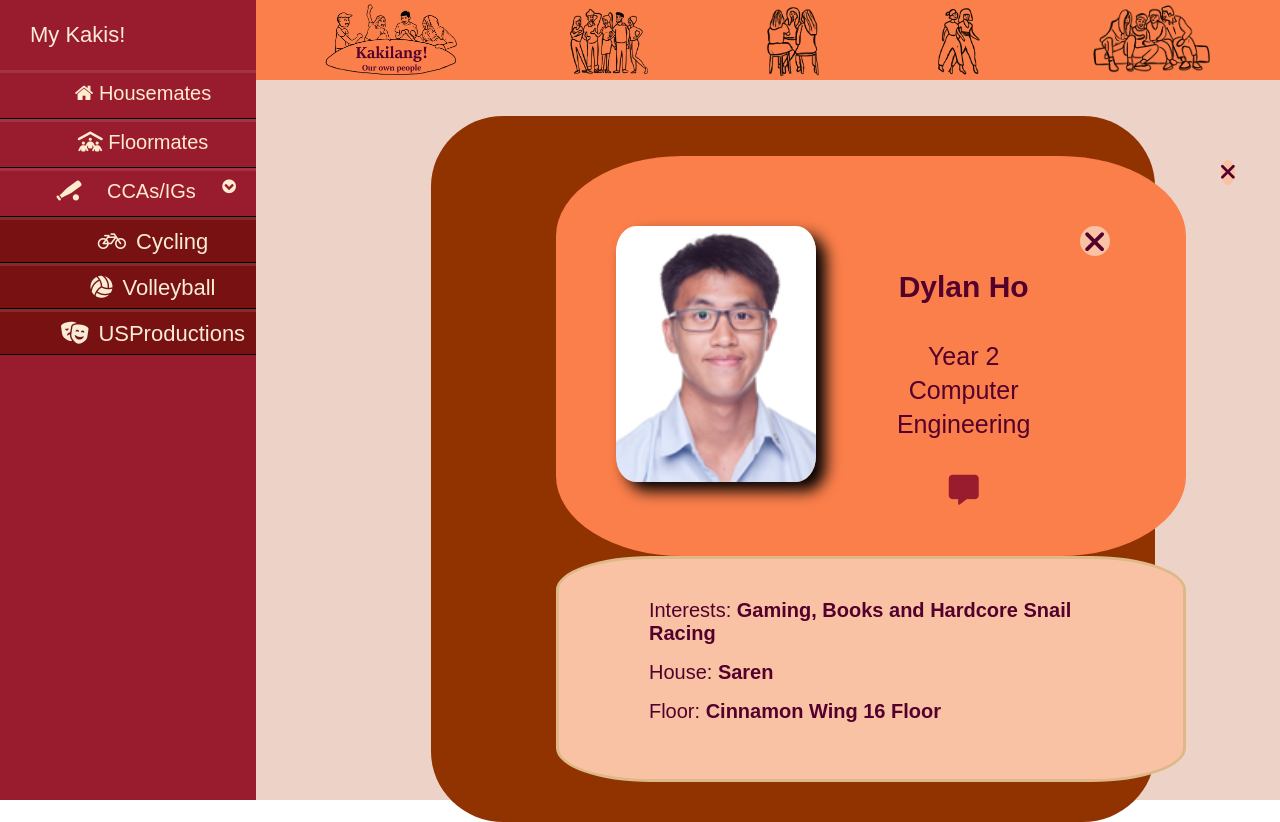
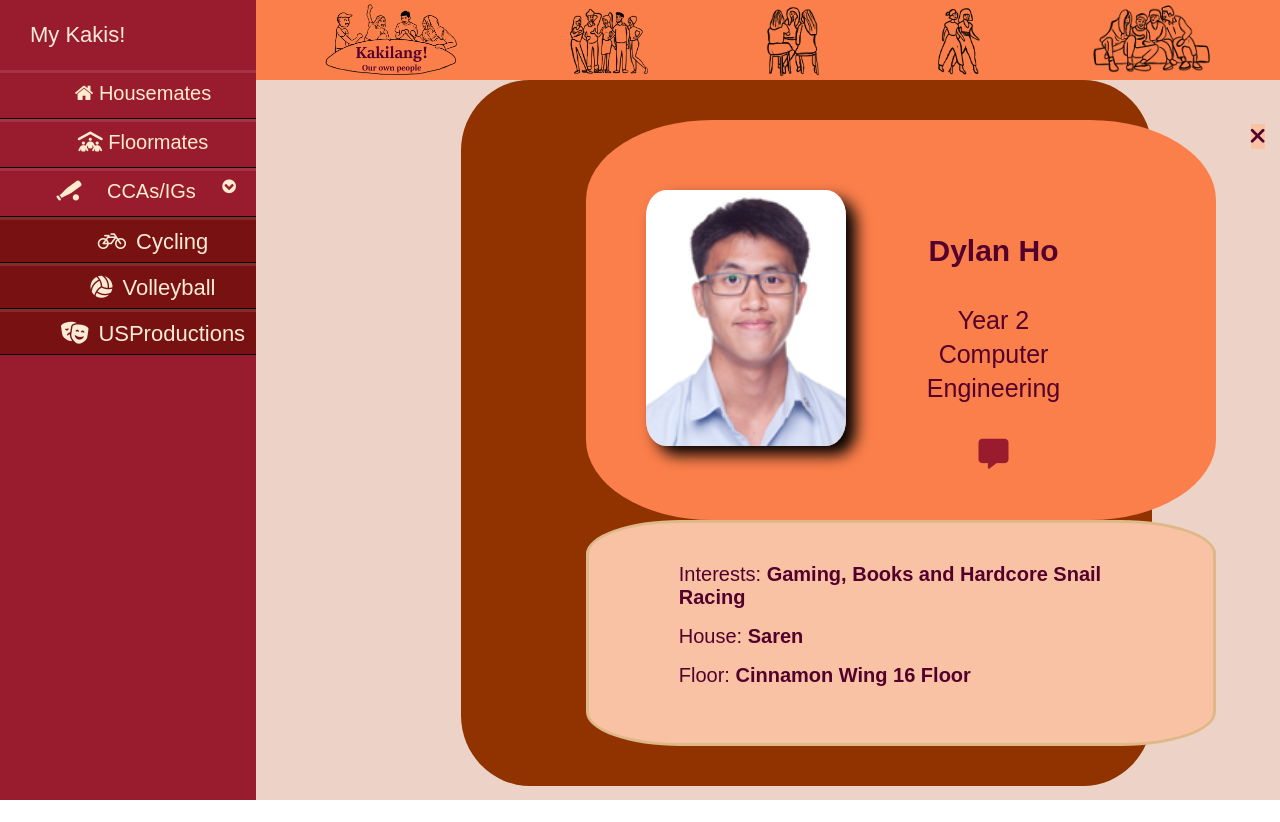
Before and after one commit to ChubbsBunns/Kakilang, a React (Create React App) app in the folder kakilang-web-app/: page /home/1 in a window 1280 px wide. After the commit the page ends 800 px from the top, so only its background shows below. Built offline with nearby package versions, Linux system fonts and the light colour scheme.

Commit message:
cancel button

```diff
--- a/kakilang-web-app/src/components/ProfilePage.component.css
+++ b/kakilang-web-app/src/components/ProfilePage.component.css
@@ -8,11 +8,11 @@
 .container-profile-page {
   width: 100%;
   height: 90%;
-
   justify-content: center;
   align-items: center;
-  max-width: 90%;
-  margin: auto;
+  max-width: 60vw;
+  margin:0%
+
 }
 
 .profile-box {
@@ -28,6 +28,7 @@
   position: relative;
   border-radius: 10%;
   max-width: 90%;
+  margin: 0%;
 }
 
 .image-name-box {
@@ -42,32 +43,26 @@
   border-radius: 20%;
   width: 700px;
   height: 400px;
+  max-height: 100%;
   margin: auto;
   max-width: 90%;
 }
 
-/*working for COLOUR ONLY*/
+
 .cancel-button {
   background-color: rgba(249, 194, 164, 1);
   color: rgba(83, 1, 44, 1);
   width: 30px;
   height: 30px;
-  border-radius: 50%;
 }
 
-.something > a{
-  background-color: rgba(249, 194, 164, 1);
-  color: rgba(83, 1, 44, 1);
-  width: 30px;
-  height: 30px;
-  border-radius: 50%;
-}
 
 .something > a:hover {
-  background-color: rgba(153, 28, 46, 1);
+  background-color: rgba(249, 194, 164, 1);
   color: black;
   border-radius: 0%;
   transition: 0.3s;
+  border: 2px solid rgba(83, 1, 44, 1);
 }
 
 .image-name-box > a:hover {
--- a/kakilang-web-app/src/components/ProfilePage.component.js
+++ b/kakilang-web-app/src/components/ProfilePage.component.js
@@ -22,10 +22,14 @@ function ProfilePage() {
               <a href="#" className="fa-solid fa-message"></a>
             </div>
           </span>
+          {/* This one is the one that works */}
+          {/*
           <a href="#" className="cancel-button">
             <i className="fa-solid fa-xmark"></i>
           </a>
+          */}
         </div>
+        {/* This one is the one i want to implement */}
         <div className="something">
           {" "}
           <a href="#" className="cancel-button">
```
Also changed, not shown: 1 other file (tests, documents, lock files or other folders).
